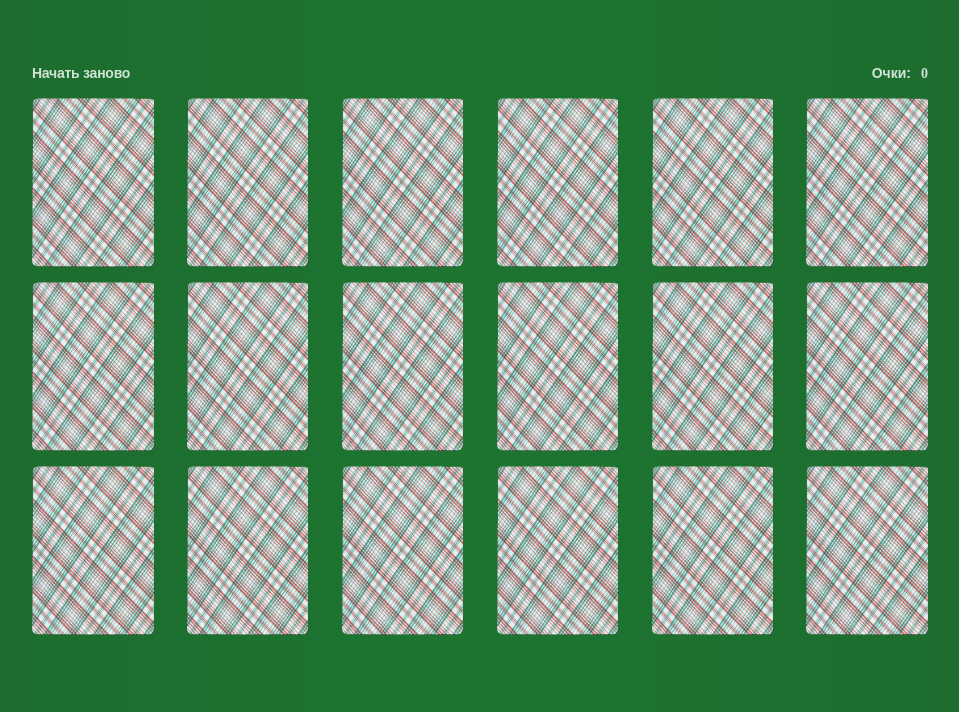
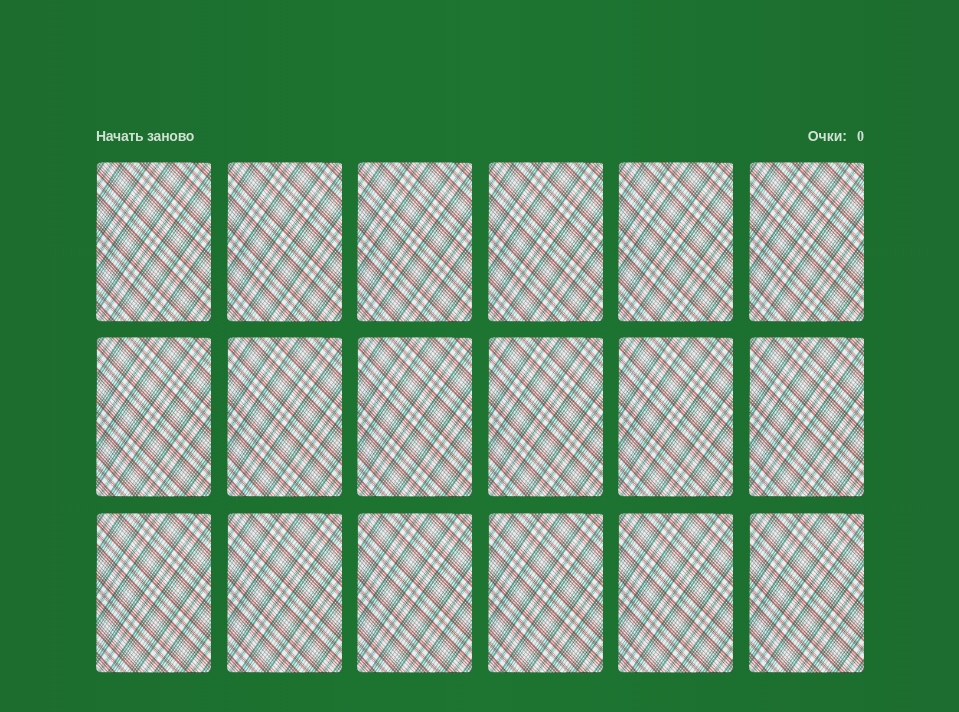
Before and after one commit to MykhailoZhyhariev/card-game, a React (Create React App) app: page / in a window 1280 px wide. Shown: the top 712 px of the page, without its empty margins (160-1119 px from the left). Built offline with nearby package versions, Linux system fonts and the light colour scheme.

Commit message:
Поправли сетку

```diff
--- a/src/components/Card/Card.css
+++ b/src/components/Card/Card.css
@@ -1,5 +1,5 @@
 .card {
-  width: 9.5vw;
+  width: 9vw;
   height: auto;
   -moz-user-select: -moz-none;
   -o-user-select: none;
--- a/src/components/MainGame/MainGame.css
+++ b/src/components/MainGame/MainGame.css
@@ -1,16 +1,18 @@
 .maingame {
-  padding-top: 8vh;
-  padding-bottom: 8vh;
-  padding-left: 15vw;
-  padding-right: 15vw;
   height: 100vh;
-  box-sizing: border-box;
+}
+
+.maingame .container {
+  display: flex;
+  flex-direction: column;
+  justify-content: center;
 }
 
 .maingame__panel {
   display: flex;
   justify-content: space-between;
   font-family: 'Open Sans', sans-serif;
+  font-size: 19px;
 }
 
 .maingame__button {
@@ -18,8 +20,8 @@
   border: none;
   background: none;
   font-weight: 600;
-  font-size: 14px;
-  line-height: 19px;
+  font-size: 1em;
+  line-height: 1.36em;
   letter-spacing: -0.25px;
   color: #fff;
   cursor: pointer;
@@ -32,8 +34,8 @@
 
 .maingame__score {
   font-weight: 700;
-  font-size: 14px;
-  line-height: 19px;
+  font-size: 1em;
+  line-height: 1.36em;
   color: #fff;
   opacity: 0.8;
 }
@@ -42,3 +44,21 @@
   font-family: Krungthep;
   margin-left: 10px;
 }
+
+@media (min-width: 769px) and (max-width: 1440px) {
+  .maingame__panel {
+    font-size: 14px;
+  }
+}
+
+@media (min-width: 321px) and (max-width: 768px) {
+  .maingame__panel {
+    font-size: 10px;
+  }
+}
+
+@media (max-width: 320px) {
+  .maingame__panel {
+    font-size: 9px;
+  }
+}
--- a/src/components/MainGame/MainGame.js
+++ b/src/components/MainGame/MainGame.js
@@ -7,6 +7,7 @@ class MainGame extends Component {
   render() {
     return (
       <div className="maingame">
+        <div className="container">
           <div className="maingame__panel">
             <button className="maingame__button">Начать заново</button>
             <span className="maingame__score">
@@ -16,6 +17,7 @@ class MainGame extends Component {
           </div>
           <Table />
         </div>
+      </div>
     );
   }
 }
--- a/src/components/Table/Table.css
+++ b/src/components/Table/Table.css
@@ -1,11 +1,14 @@
 .maingame__table {
-  margin-top: 15px;
-  width: 70vw;
+  margin-top: 1.2vw;
 }
 
 .maingame__table-row {
-  margin-top: 15px;
+  margin-bottom: 1.2vw;
   display: flex;
   justify-content: space-between;
-  height: 13.2vw;
+  height: 12.5vw;
 }
+
+.maingame__table-row:last-child {
+  margin-bottom: 0px;
+}
--- a/src/components/Table/Table.js
+++ b/src/components/Table/Table.js
@@ -49,7 +49,6 @@ class Table extends Component {
         cardsState[cards[i]] = 'close';
       }
       setCardsState(cardsState);
-
     }, 3000);
   }
 
--- a/src/index.css
+++ b/src/index.css
@@ -7,3 +7,9 @@
 body {
   background: linear-gradient(90deg, #1c6a2d, #1d7531, #1c6a2e);
 }
+
+.container {
+  margin: 0 auto;
+  width: 60vw;
+  height: 100vh;
+}
```
Lines whose indentation alone changed are shown as unchanged.
